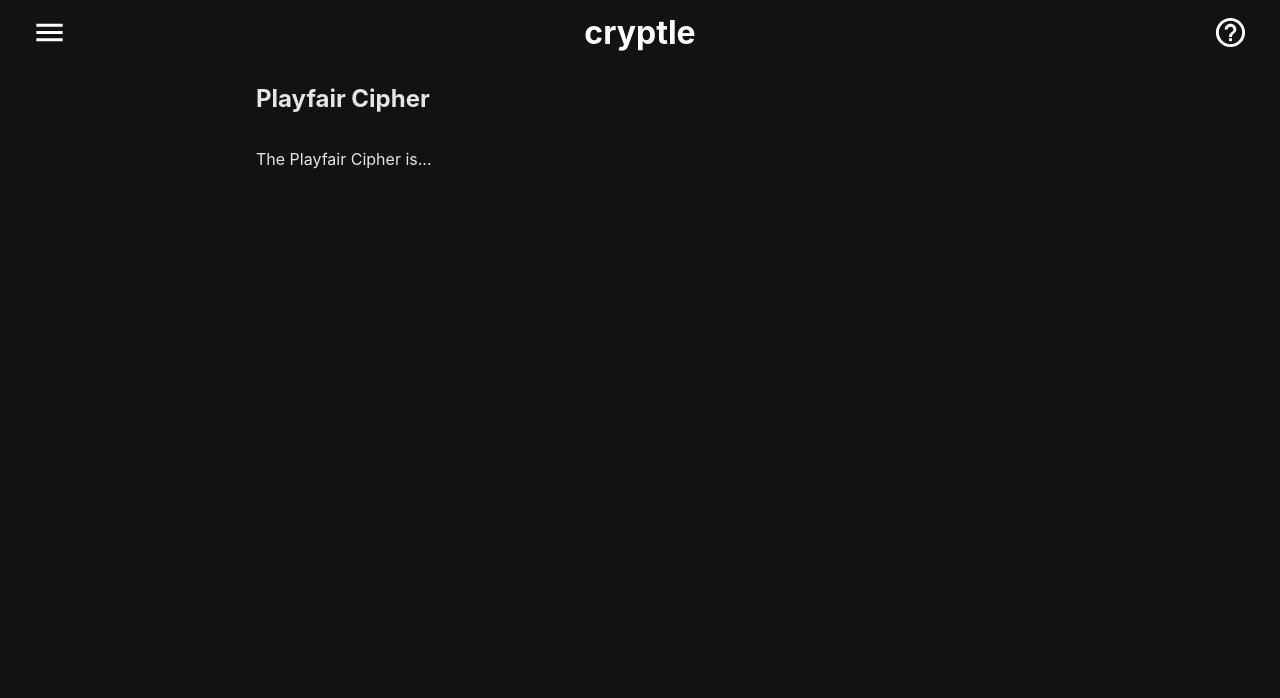
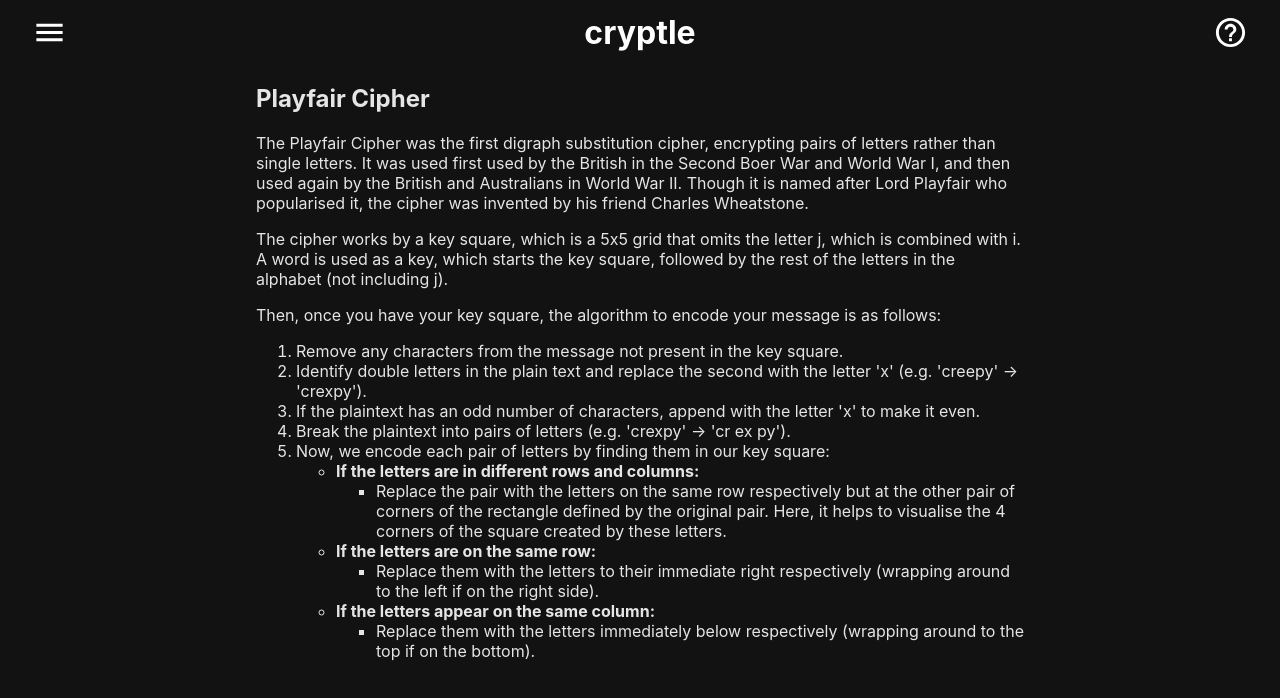
Before and after one commit to batjuli/cryptle, a React (Create React App) app: page /playfair in a window 1280 px wide. Shown: the top 698 px of the page. Built offline with nearby package versions, Linux system fonts and the light colour scheme.

Commit message:
playfair page info

```diff
--- /dev/null
+++ b/src/components/PlayfairInfo.js
@@ -0,0 +1,81 @@
+import React from 'react';
+
+const PlayfairInfo = () => {
+  return (
+    <div>
+      <h2>Playfair Cipher</h2>
+      <p>
+        The Playfair Cipher was the first digraph substitution cipher,
+        encrypting pairs of letters rather than single letters. It was used
+        first used by the British in the Second Boer War and World War I, and
+        then used again by the British and Australians in World War II. Though
+        it is named after Lord Playfair who popularised it, the cipher was
+        invented by his friend Charles Wheatstone.
+      </p>
+      <p>
+        The cipher works by a key square, which is a 5x5 grid that omits the
+        letter j, which is combined with i. A word is used as a key, which
+        starts the key square, followed by the rest of the letters in the
+        alphabet (not including j).
+      </p>
+      <p>
+        Then, once you have your key square, the algorithm to encode your
+        message is as follows:
+      </p>
+      <ol>
+        <li>
+          Remove any characters from the message not present in the key square.
+        </li>
+        <li>
+          Identify double letters in the plain text and replace the second with
+          the letter 'x' (e.g. 'creepy' -&gt; 'crexpy').
+        </li>
+        <li>
+          If the plaintext has an odd number of characters, append with the
+          letter 'x' to make it even.
+        </li>
+        <li>
+          Break the plaintext into pairs of letters (e.g. 'crexpy' -&gt; 'cr ex
+          py').
+        </li>
+        <li>
+          Now, we encode each pair of letters by finding them in our key square:
+          <ul>
+            <li>
+              <b>If the letters are in different rows and columns:</b>
+              <ul>
+                <li>
+                  Replace the pair with the letters on the same row respectively
+                  but at the other pair of corners of the rectangle defined by
+                  the original pair. Here, it helps to visualise the 4 corners
+                  of the square created by these letters.
+                </li>
+              </ul>
+            </li>
+            <li>
+              <b>If the letters are on the same row:</b>
+              <ul>
+                <li>
+                  Replace them with the letters to their immediate right
+                  respectively (wrapping around to the left if on the right
+                  side).
+                </li>
+              </ul>
+            </li>
+            <li>
+              <b>If the letters appear on the same column:</b>
+              <ul>
+                <li>
+                  Replace them with the letters immediately below respectively
+                  (wrapping around to the top if on the bottom).
+                </li>
+              </ul>
+            </li>
+          </ul>
+        </li>
+      </ol>
+    </div>
+  );
+};
+
+export default PlayfairInfo;
--- a/src/pages/PlayfairCipher.js
+++ b/src/pages/PlayfairCipher.js
@@ -2,11 +2,12 @@ import React from 'react';
 
 import styled from 'styled-components';
 
+import PlayfairInfo from '../components/PlayfairInfo';
+
 const PlayfairCipher = () => {
   return (
     <Container>
-      <h2>Playfair Cipher</h2>
-      <p>The Playfair Cipher is...</p>
+      <PlayfairInfo />
     </Container>
   );
 };
```
